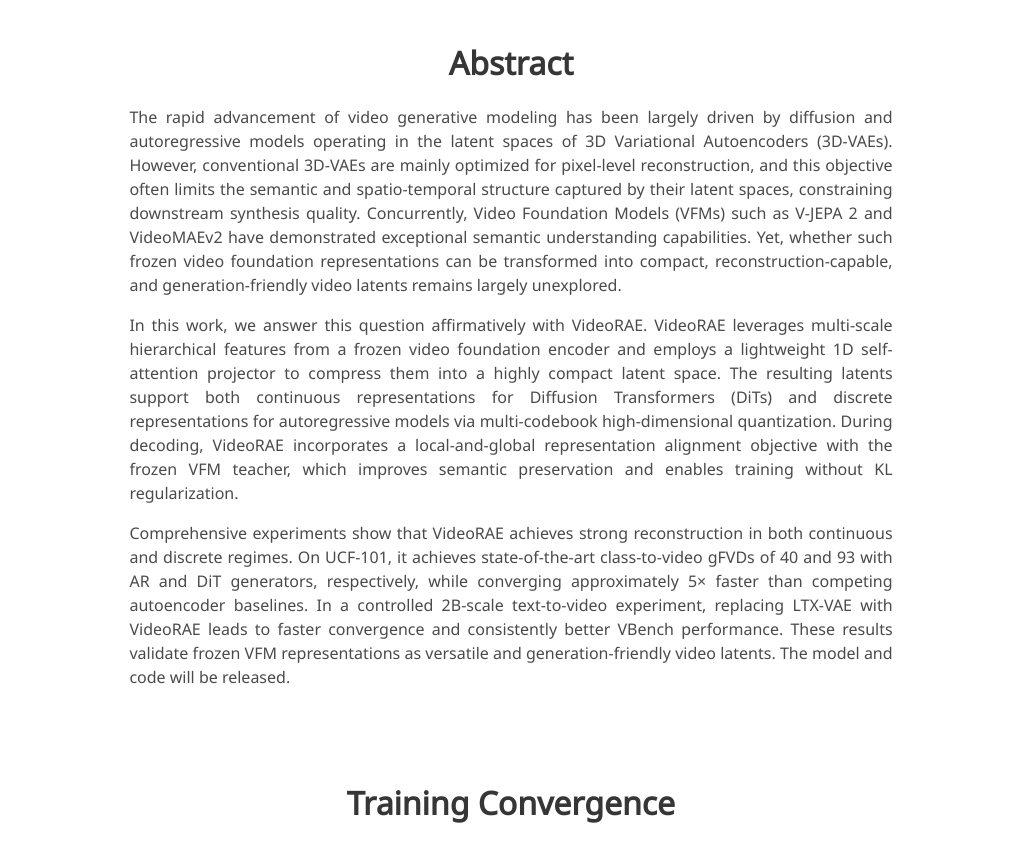
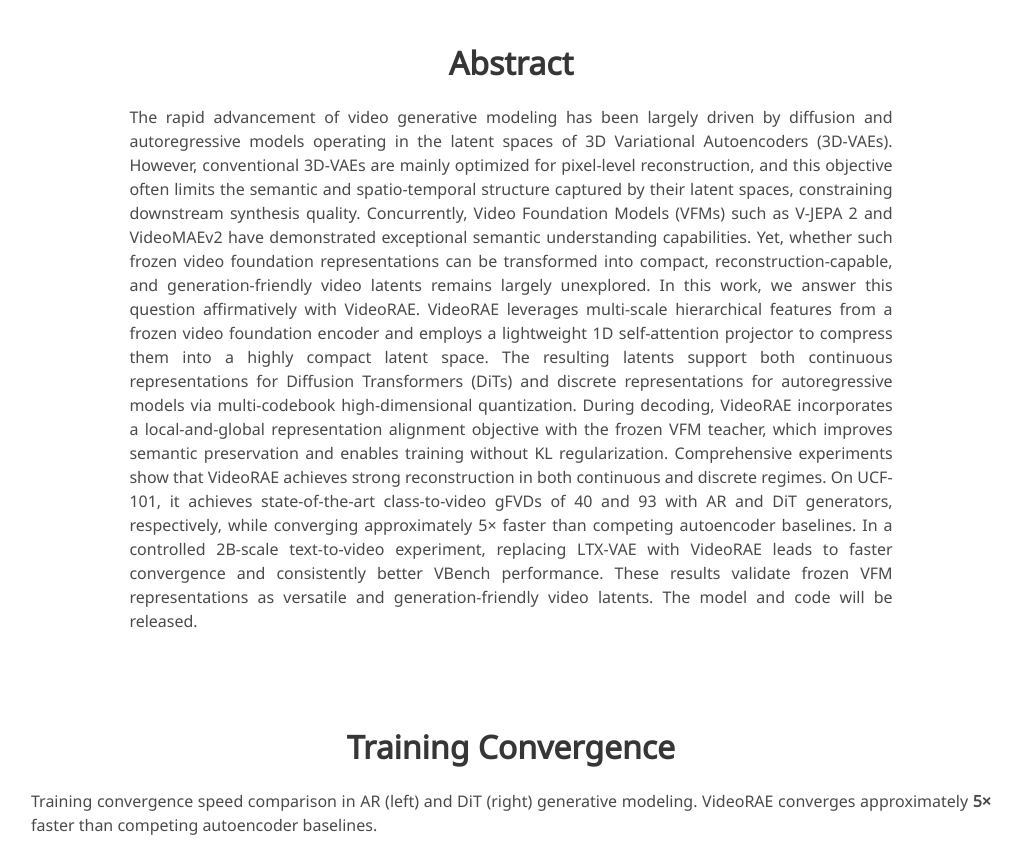
Before and after one commit to zhxie0117/VideoRAE, a plain HTML site: page index.html in a window 1280 px wide. Shown: the part 1071-1913 px from the top of the page, without its empty margins (129-1151 px from the left). Drawn offline with nearby package versions, Linux system fonts and the light colour scheme; a web font is replaced by a local one.

Commit message:
Update Pages with Abstract paragraph edits.

```diff
--- a/index.html
+++ b/index.html
@@ -131,19 +131,13 @@
             synthesis quality. Concurrently, Video Foundation Models (VFMs) such as V-JEPA 2 and VideoMAEv2 have
             demonstrated exceptional semantic understanding capabilities. Yet, whether such frozen video foundation
             representations can be transformed into compact, reconstruction-capable, and generation-friendly video
-            latents remains largely unexplored.
-          </p>
-          <p>
-            In this work, we answer this question affirmatively with VideoRAE. VideoRAE
+            latents remains largely unexplored. In this work, we answer this question affirmatively with VideoRAE. VideoRAE
             leverages multi-scale hierarchical features from a frozen video foundation encoder and employs a
             lightweight 1D self-attention projector to compress them into a highly compact latent space. The resulting
             latents support both continuous representations for Diffusion Transformers (DiTs) and discrete
             representations for autoregressive models via multi-codebook high-dimensional quantization. During decoding,
             VideoRAE incorporates a local-and-global representation alignment objective with the frozen VFM teacher,
-            which improves semantic preservation and enables training without KL regularization.
-          </p>
-          <p>
-            Comprehensive experiments show that VideoRAE achieves strong reconstruction in both continuous and
+            which improves semantic preservation and enables training without KL regularization. Comprehensive experiments show that VideoRAE achieves strong reconstruction in both continuous and
             discrete regimes. On UCF-101, it achieves state-of-the-art class-to-video gFVDs of 40 and 93 with AR and
             DiT generators, respectively, while converging approximately 5&times; faster than competing autoencoder
             baselines. In a controlled 2B-scale text-to-video experiment, replacing LTX-VAE with VideoRAE leads to
```
